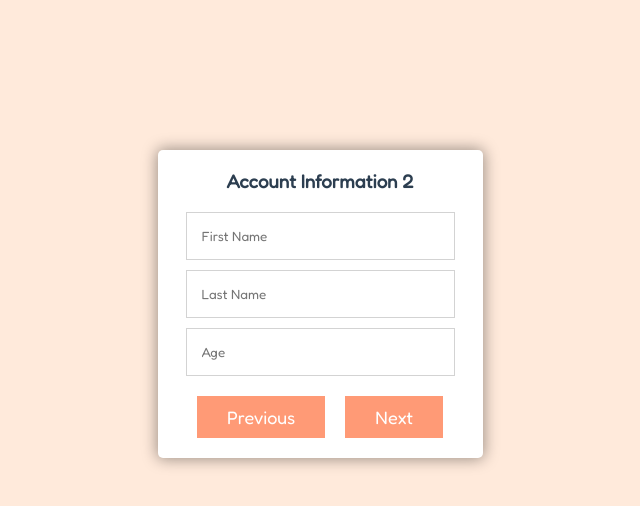
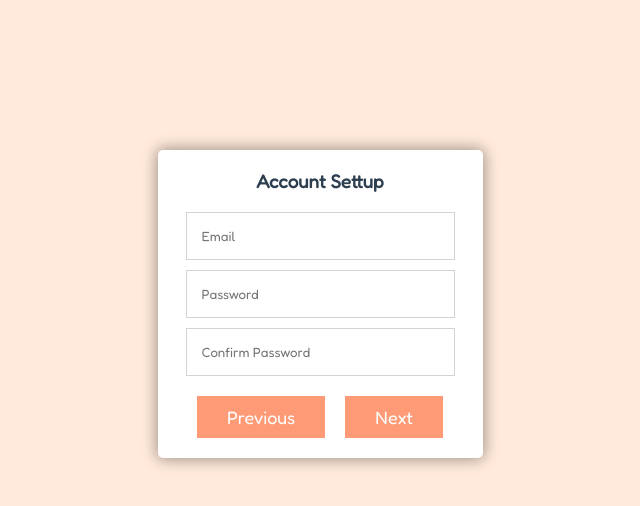
Before and after one commit to ChristopherBenton145/multistep-form, a React (Create React App) app: page / in a window 1280 px wide. Both pictures are taken after a click on the button "Next". Shown: the top 506 px of the page, without its empty margins (320-960 px from the left). Built offline with nearby package versions, Linux system fonts and the light colour scheme.

Commit message:
Fixed a bug with the animations playing when going backwards

```diff
--- a/src/components/Form.js
+++ b/src/components/Form.js
@@ -28,16 +28,16 @@ function Form() {
   function changeStep(number) {
     // Checking if you pressed the next or the previous button
     if (number == 1) {
-      steps[currentStep].classList.toggle("active");
-      steps[currentStep].classList.toggle("hidden");
-      steps[currentStep + 1].classList.toggle("active");
+      steps[currentStep].classList.remove("active");
+      steps[currentStep].classList.add("hidden");
+      steps[currentStep + 1].classList.add("active");
+      steps[currentStep + 1].classList.remove("hidden");
       setCurrentStep(prevState => prevState + 1);
     } else {
       steps[currentStep].classList.remove("active");
-      steps[currentStep].classList.remove("hidden");
-    //   steps[currentStep].classList.add("hidden");
-      steps[currentStep - 1].classList.toggle("hidden");
-      steps[currentStep - 1].classList.toggle("active");
+      steps[currentStep].classList.add("hidden");
+      steps[currentStep - 1].classList.remove("hidden");
+      steps[currentStep - 1].classList.add("active");
 
       /*
       steps[currentStep].classList.toggle("active");
--- a/src/components/Step1.js
+++ b/src/components/Step1.js
@@ -1,10 +1,8 @@
-import React, { useRef, useEffect } from 'react';
+import React from 'react';
 
 function Step1({ changeStep }) {
-  const step = useRef(null);
-
   return (
-    <div className="step active" ref={step}>
+    <div className="step active">
       <h3>Account Information</h3>
       <input type="text" name="firstname" placeholder="First Name"></input>
       <input type="text" name="lastname" placeholder="Last Name"></input>
--- a/src/components/Step2.js
+++ b/src/components/Step2.js
@@ -3,10 +3,10 @@ import React from 'react';
 function Step2({ changeStep }) {
   return (
     <div className="step">
-      <h3>Account Information 2</h3>
-      <input type="text" name="firstname" placeholder="First Name"></input>
-      <input type="text" name="lastname" placeholder="Last Name"></input>
-      <input type="text" name="age" placeholder="Age"></input>
+      <h3>Account Settup</h3>
+      <input type="text" name="email" placeholder="Email"></input>
+      <input type="password" name="password" placeholder="Password"></input>
+      <input type="password" name="confirm-password" placeholder="Confirm Password"></input>
       <div className="buttons">
         <button onClick={() => changeStep(-1)} type="button" className="button-previous">Previous</button>
         <button onClick={() => changeStep(1)} type="button" className="button-next">Next</button>
--- a/src/components/Step3.js
+++ b/src/components/Step3.js
@@ -3,10 +3,8 @@ import React from 'react';
 function Step3({ changeStep }) {
   return (
     <div className="step">
-      <h3>Account Information 3</h3>
-      <input type="text" name="firstname" placeholder="First Name"></input>
-      <input type="text" name="lastname" placeholder="Last Name"></input>
-      <input type="text" name="age" placeholder="Age"></input>
+      <h3>Extra</h3>
+      <input type="text" name="notes" placeholder="Notes"></input>
       <div className="buttons">
         <button onClick={() => changeStep(-1)} type="button" className="button-previous">Previous</button>
         <button type="submit">Submit</button>
--- a/src/styles/Form.scss
+++ b/src/styles/Form.scss
@@ -55,7 +55,7 @@ form {
 
 .step.hidden {
   display: flex;
-  animation: slide-out 1s;
+  animation: slide-out 1s forwards;
 }
 
 @keyframes slide-in {
@@ -77,6 +77,7 @@ form {
   }
 
   100% {
+    display: none;
     opacity: 0;
     transform: translateX(-100%);
   }
```
